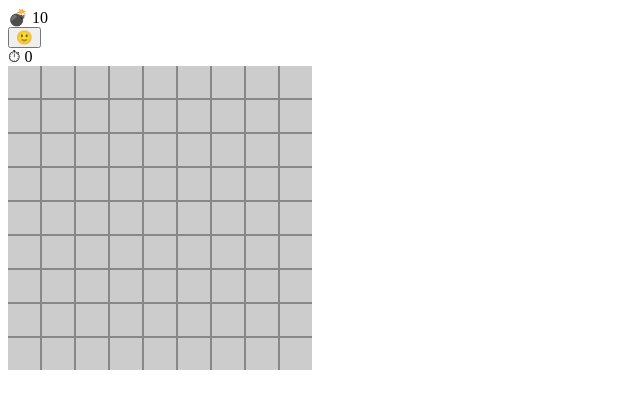
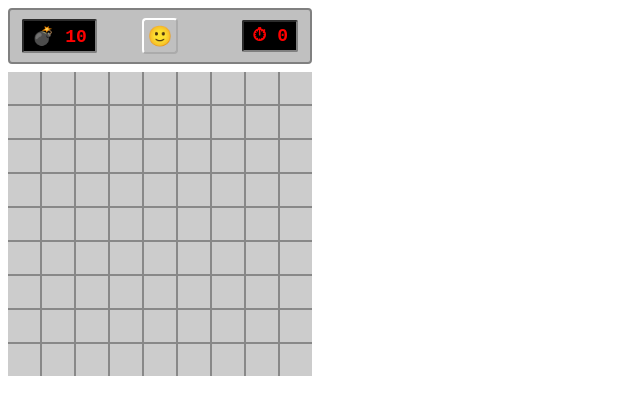
Before and after one commit to yuzuasan/react-minesweeper, a React (Vite) app: page / in a window 1280 px wide. Shown: the top 414 px of the page, without its empty margins (0-640 px from the left). Built offline with nearby package versions, Linux system fonts and the light colour scheme.

Commit message:
Header のスタイル調整

```diff
--- a/src/App.tsx
+++ b/src/App.tsx
@@ -65,13 +65,14 @@ function App() {
   }, [gameState.gameStatus]);
 
   return (
-    <div>
+    <div style={{ display: "inline-block" }}>
       <Header
         remainingMines={gameState.remainingMines}
         elapsedTime={gameState.elapsedTime}
         gameStatus={gameState.gameStatus}
         onRestart={handleRestart}
       />
+
       <GameBoard
         board={gameState.board}
         onOpenCell={handleOpenCell}
--- a/src/components/Header/Header.module.css
+++ b/src/components/Header/Header.module.css
@@ -0,0 +1,12 @@
+.header {
+  display: grid;
+  grid-template-columns: 1fr auto 1fr;
+  align-items: center;
+
+  padding: 8px 12px;
+  margin-bottom: 8px;
+
+  background-color: #c0c0c0;
+  border: 2px solid #808080;
+  border-radius: 4px;
+}
--- a/src/components/Header/MineCounter.module.css
+++ b/src/components/Header/MineCounter.module.css
@@ -0,0 +1,14 @@
+.counter {
+  justify-self: start;
+
+  padding: 4px 8px;
+
+  background-color: #000;
+  color: #ff0000;
+  font-family: "Courier New", monospace;
+  font-size: 18px;
+  font-weight: bold;
+
+  border: 2px inset #808080;
+  border-radius: 2px;
+}
--- a/src/components/Header/RestartButton.module.css
+++ b/src/components/Header/RestartButton.module.css
@@ -0,0 +1,19 @@
+.button {
+  width: 36px;
+  height: 36px;
+
+  display: flex;
+  align-items: center;
+  justify-content: center;
+
+  font-size: 20px;
+  cursor: pointer;
+
+  background-color: #c0c0c0;
+  border: 2px outset #ffffff;
+  border-radius: 4px;
+}
+
+.button:active {
+  border: 2px inset #808080;
+}
--- a/src/components/Header/Timer.module.css
+++ b/src/components/Header/Timer.module.css
@@ -0,0 +1,14 @@
+.timer {
+  justify-self: end;
+
+  padding: 4px 8px;
+
+  background-color: #000;
+  color: #ff0000;
+  font-family: "Courier New", monospace;
+  font-size: 18px;
+  font-weight: bold;
+
+  border: 2px inset #808080;
+  border-radius: 2px;
+}
```
